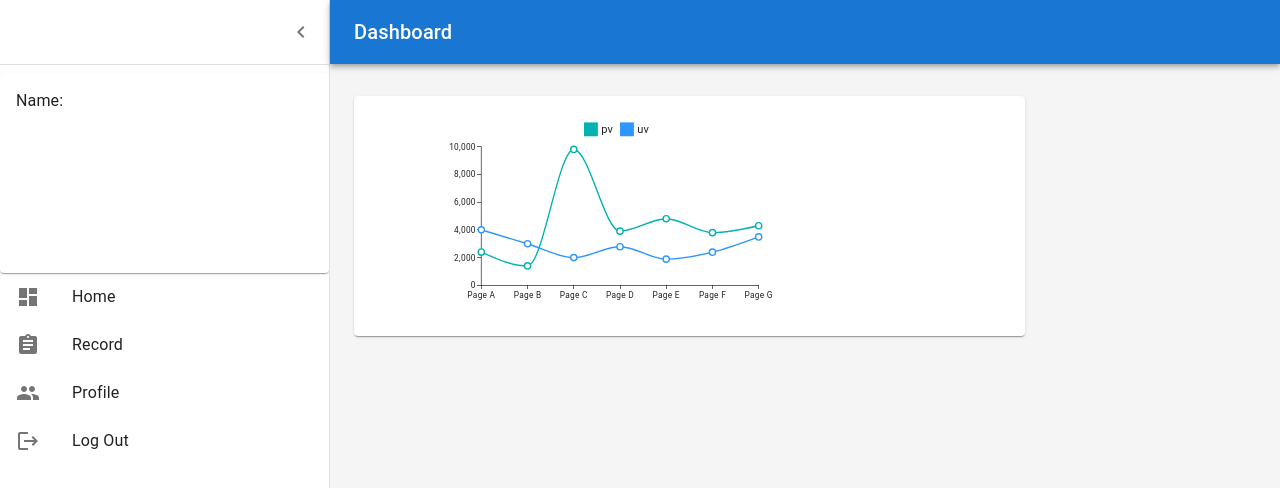
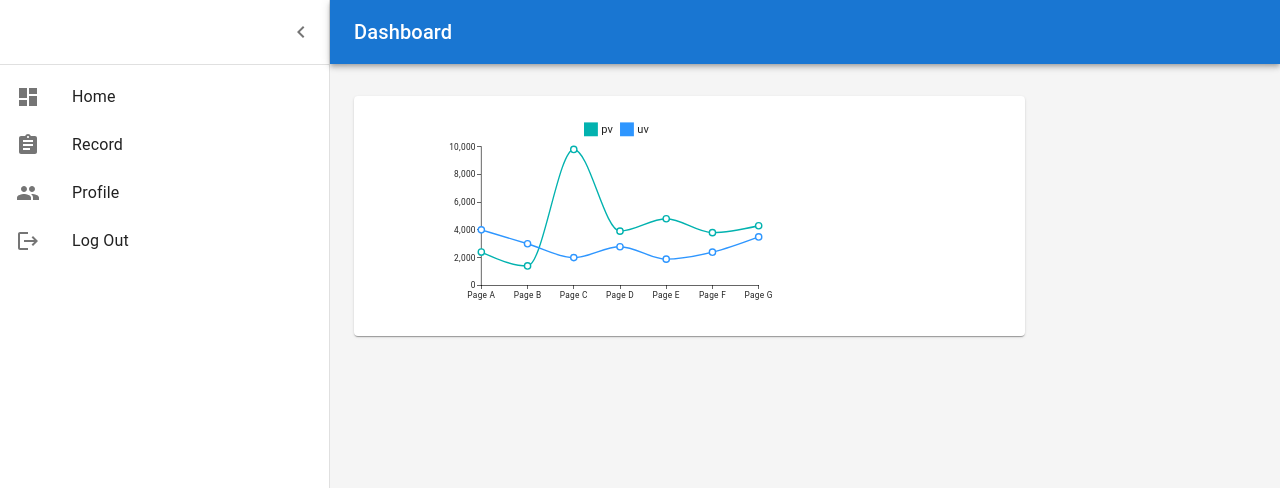
Before and after one commit to Nanthira/Front_end_Thalassimia, a React (Create React App) app: page /home in a window 1280 px wide. Shown: the top 488 px of the page. Built offline with nearby package versions, Linux system fonts and the light colour scheme.

Commit message:
FIX Drawer for hide profile component

```diff
--- a/src/Home.js
+++ b/src/Home.js
@@ -120,7 +120,7 @@ export default function Home() {
                     </Toolbar>
                     <Divider />
                     <List component="nav">
-                        {MainListItems}
+                    <MainListItems open={!open} />
                     </List>
                 </Drawer>
                 <Box
--- a/src/listItems.js
+++ b/src/listItems.js
@@ -9,9 +9,10 @@ import AssignmentIcon from '@mui/icons-material/Assignment';
 import Paper from '@mui/material/Paper';
 import Grid from "@mui/material/Grid";
 
-export const MainListItems = (
+export const MainListItems = ({ open }) => (
     <React.Fragment>
-        {/* Profile card */}
+        {/* Conditionally render the Profile card */}
+        {open && (
             <Grid item xs={12} md={4}>
                 <Grid container spacing={3}>
                     <Grid item xs={12}>
@@ -29,6 +30,7 @@ export const MainListItems = (
                     </Grid>
                 </Grid>
             </Grid>
+        )}
         <ListItemButton>
             <ListItemIcon>
                 <DashboardIcon />
```
Lines whose indentation alone changed are shown as unchanged.
